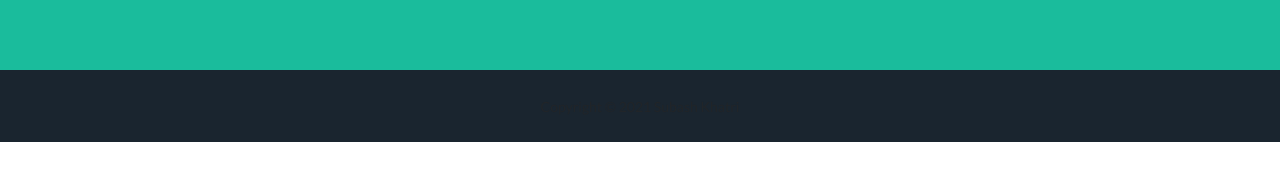
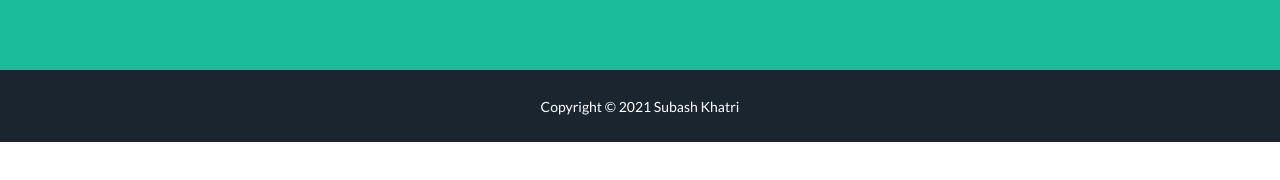
Before and after one commit to subaskhatri/subaskhatri, a plain HTML site: page index.html in a window 1280 px wide. Shown: the part 570-750 px from the top of the page. Drawn offline with nearby package versions, Linux system fonts and the light colour scheme.

Commit message:
Update index.html

```diff
--- a/index.html
+++ b/index.html
@@ -40,7 +40,7 @@
             </div>
         </header>
         <!-- Copyright Section-->
-        <div class="copyright py-4 text-center text-green">
+        <div class="copyright py-4 text-center text-white">
             <div class="container"><small>Copyright &copy; 2021 Subash Khatri</small></div>
         </div>
         <!-- Bootstrap core JS-->
```
